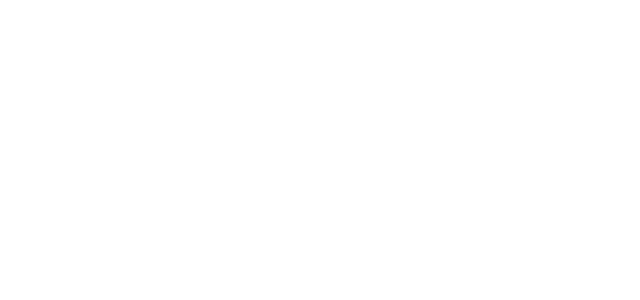
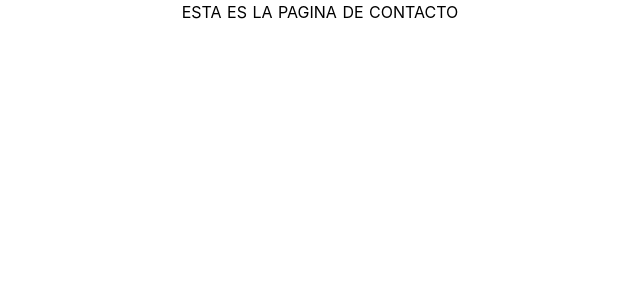
Before and after one commit to Karzten/web-portfolio, a Nuxt app: page /contact in a window 1280 px wide. Before the commit this address had no page. Shown: the top 300 px of the page, without its empty margins (320-960 px from the left). Built offline with nearby package versions, Linux system fonts and the light colour scheme.

Commit message:
Add(Contact.vue): Add contact page

```diff
--- a/components/UI/Footer.vue
+++ b/components/UI/Footer.vue
@@ -9,7 +9,7 @@
           <p>Si estás interesado o interesada en mi perfil, envíame un e-mail</p>
         </div>
         <div>
-          <Button text="Contáctame" :typeButton="'contact'"/>
+          <a href="/contact"><Button text="Contáctame" :typeButton="'contact'"/></a>
         </div>
       </div>
     </div>
--- /dev/null
+++ b/pages/contact.vue
@@ -0,0 +1,5 @@
+<template>
+  <div class="flex flex-col items-center justify-center">
+    <h1>ESTA ES LA PAGINA DE CONTACTO</h1>
+  </div>
+</template>
```
